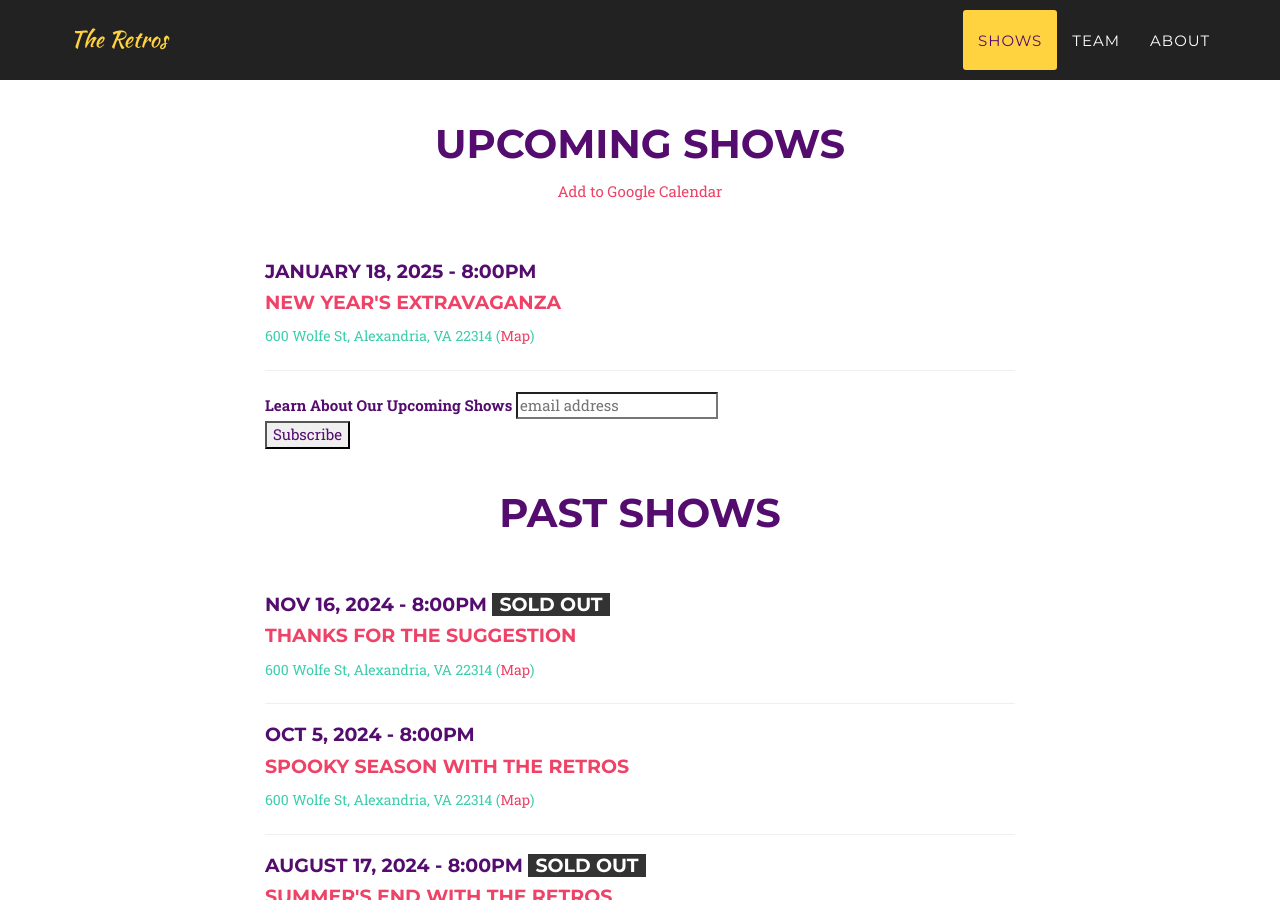
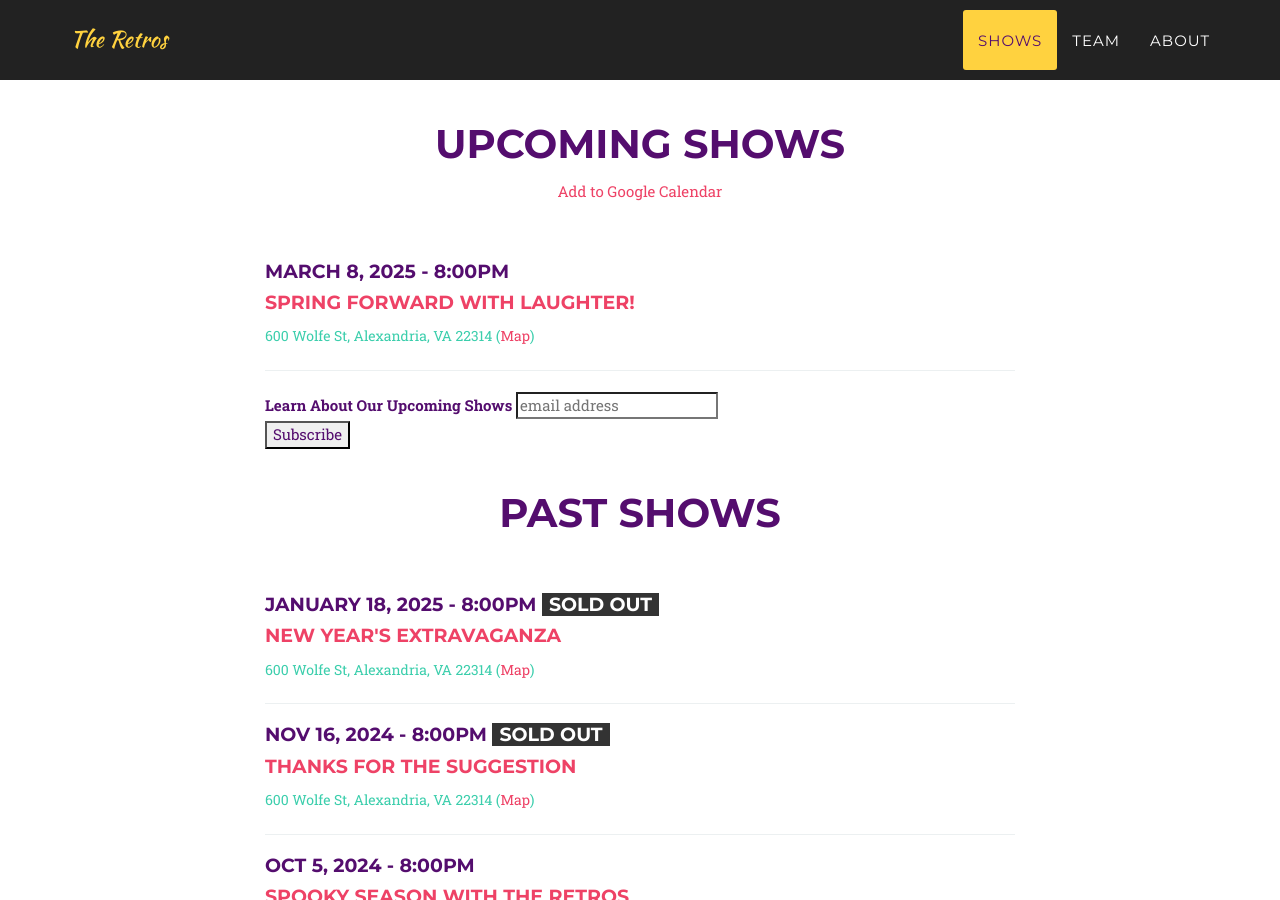
Before and after one commit to yig/RetrosImprovWeb, a Jekyll site: the page built from index.html, in a window 1280 px wide and 900 px high, scrolled down 911 px. Built offline with Jekyll 4.4.1, drawn with Linux system fonts in a browser that asks for light colours; some web fonts are replaced; comment, search, counter and statistics services are not loaded; some of the changed text lies outside the part shown.

Commit message:
added march show

```diff
--- a/_config.yml
+++ b/_config.yml
@@ -6,13 +6,19 @@ email: retrocessionist.improv@gmail.com
 description: "The Retros - Improv Comedy in Alexandria, VA"
 
 shows:
+- date: March 8, 2025
+  time: 8:00pm
+  title: "Spring forward with laughter!"
+  location: 600 Wolfe St, Alexandria, VA 22314
+  url: https://www.eventbrite.com/e/improv-comedy-show-with-the-retros-tickets-1252947803609?aff=website
+  sold_out: False
+past_shows:
 - date: January 18, 2025
   time: 8:00pm
   title: "New Year's Extravaganza"
   location: 600 Wolfe St, Alexandria, VA 22314
   url: https://www.eventbrite.com/e/improv-comedy-show-with-the-retros-tickets-1141765965739?aff=website
-  sold_out: False
-past_shows:
+  sold_out: True
 - date: Nov 16, 2024
   time: 8:00pm
   title: "Thanks For The Suggestion"
```
